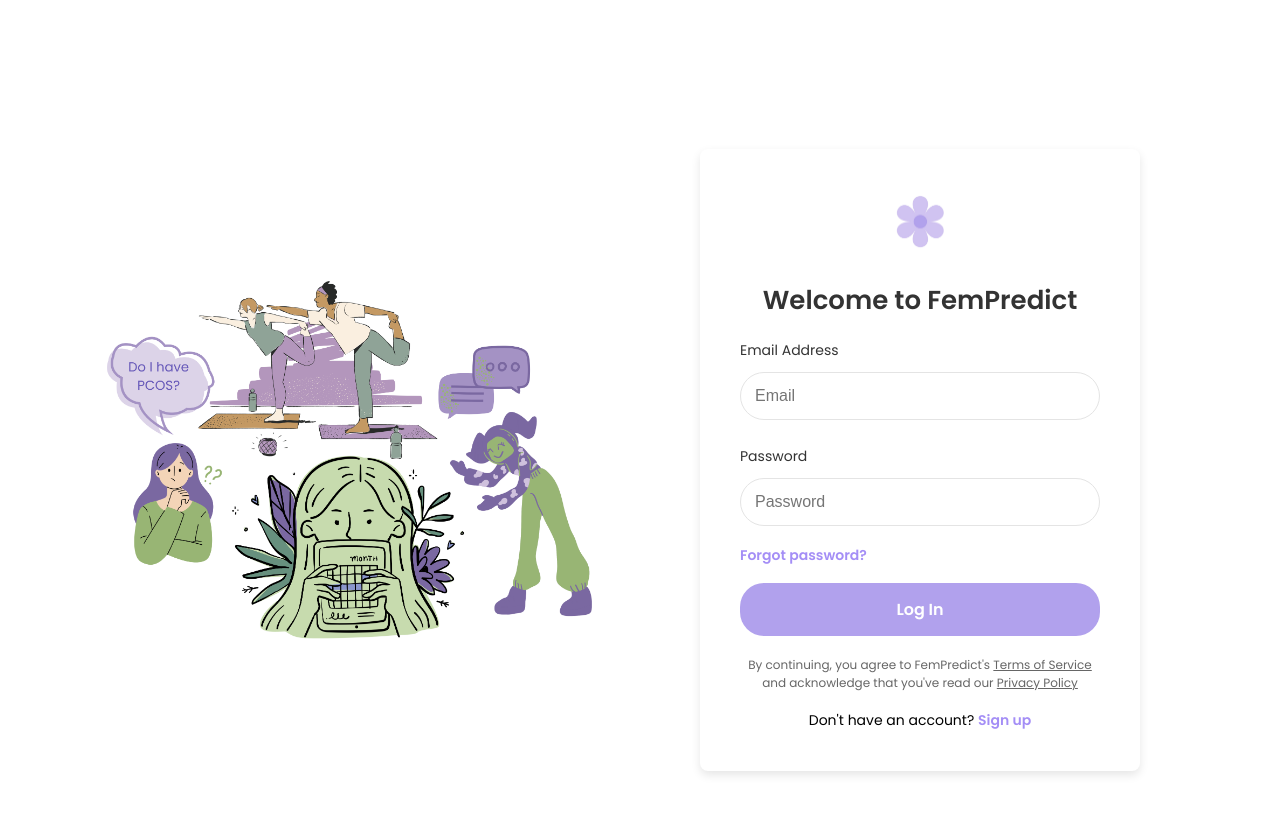
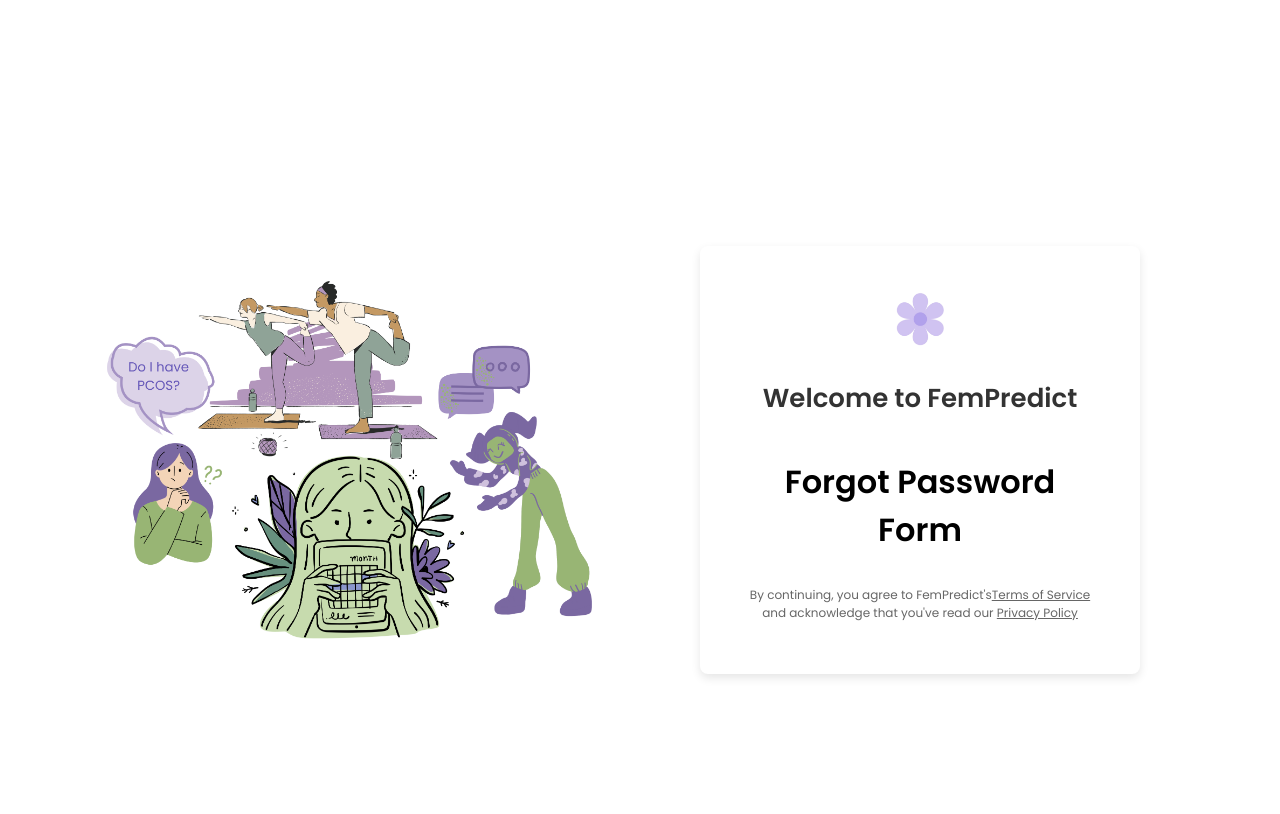
Before and after one commit to MithilaCoomaraswamy/DSGP, a React (Vite) app in the folder frontend/: page / in a window 1280 px wide. Both pictures are taken after a click on the link "Forgot password?". Shown: the top 814 px of the page. Built offline with nearby package versions, Linux system fonts and the light colour scheme.

Commit message:
Update Home.jsx

```diff
--- a/frontend/src/pages/Home.jsx
+++ b/frontend/src/pages/Home.jsx
@@ -1,11 +1,13 @@
 import React, { useState } from 'react';
-import axios from 'axios';  // Import Axios
+import axios from 'axios';
 
 const LoginForm = () => {
   const [email, setEmail] = useState('');
   const [password, setPassword] = useState('');
   const [error, setError] = useState('');
   const [successMessage, setSuccessMessage] = useState('');
+  const [showSignUp, setShowSignUp] = useState(false); // State for toggling the Sign Up form
+  const [showForgotPassword, setShowForgotPassword] = useState(false); // State for toggling the Forgot Password form
 
   const handleSubmit = async (e) => {
     e.preventDefault();
@@ -22,6 +24,7 @@
       console.log('Form submitted:', { email, password });
       // You can call your authentication function here
     }
+
     try {
       // Make the POST request to the Flask API endpoint
       const response = await axios.post('http://localhost:5000/login', {
@@ -39,6 +42,16 @@
       setError('Invalid credentials');
       console.error('Error:', err.response ? err.response.data : err);
     }
+  };
+
+  const handleSignUpClick = () => {
+    setShowSignUp(true);
+    setShowForgotPassword(false); // Hide the Forgot Password form if it's open
+  };
+
+  const handleForgotPasswordClick = () => {
+    setShowForgotPassword(true);
+    setShowSignUp(false); // Hide the Sign Up form if it's open
   };
 
   return (
@@ -63,6 +76,19 @@
           />
           <h2>Welcome to FemPredict</h2>
           {error && <div className="error-message">{error}</div>}
+
+          {/* Conditionally render Sign Up or Forgot Password form */}
+          {showSignUp ? (
+            <div>
+              <h3>Sign Up Form</h3>
+              {/* Add your Sign Up form here */}
+            </div>
+          ) : showForgotPassword ? (
+            <div>
+              <h3>Forgot Password Form</h3>
+              {/* Add your Forgot Password form here */}
+            </div>
+          ) : (
             <form onSubmit={handleSubmit}>
               <div className="form-group">
                 <label htmlFor="email">Email Address</label>
@@ -87,25 +113,31 @@
                 />
                 {/* Forgot your password link */}
                 <div className="forgot-password-link">
-                <a href="#">Forgot password?</a>
+                  <a href="#" onClick={handleForgotPasswordClick}>Forgot password?</a>
                 </div>
               </div>
               <button type="submit" className="login-button">
                 Log In
               </button>
             </form>
+          )}
 
           {/* Disclaimer about terms and privacy */}
           <div className="terms-disclaimer">
             <p>
-              By continuing, you agree to FemPredict's <a href="#">Terms of Service</a> and acknowledge that you've read our{' '}
-              <a href="#">Privacy Policy</a>
+              By continuing, you agree to FemPredict's
+              <a href="TermsofService.jsx" target="_blank">Terms of Service</a> and acknowledge that you've read our{' '}
+              <a href="C:\Users\mithi\OneDrive\Downloads\GitHub\DSGP\frontend\src\pages\PrivacyPolicy.jsx" target="_blank">Privacy Policy</a>
             </p>
           </div>
+
+          {/* Sign Up link */}
+          {!showSignUp && !showForgotPassword && (
             <div className="signup-link">
               <span>Don't have an account? </span>
-            <a href="#">Sign up</a>
+              <a href="#" onClick={handleSignUpClick}>Sign up</a>
             </div>
+          )}
         </div>
       </div>
     </div>
```
Lines whose indentation alone changed are shown as unchanged.
